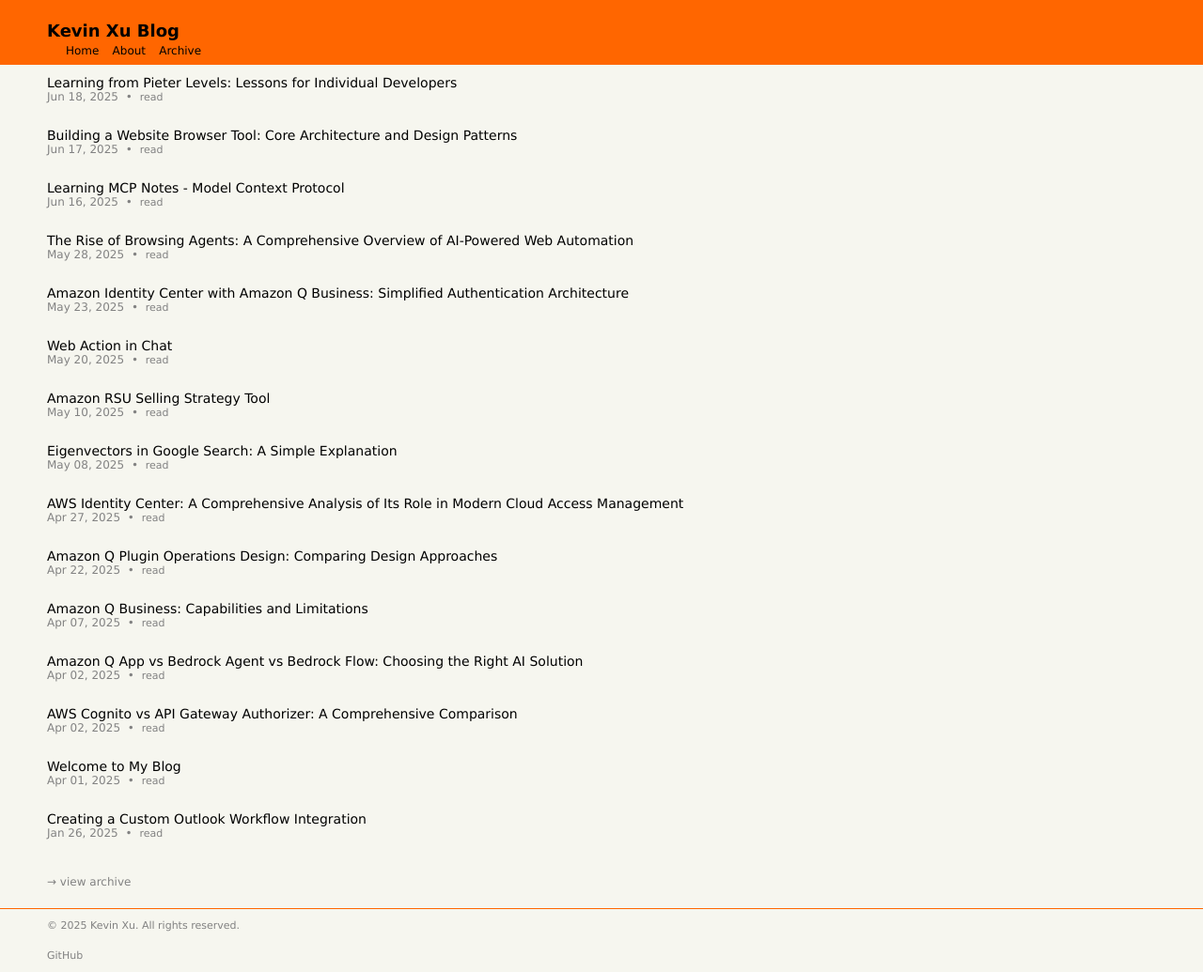
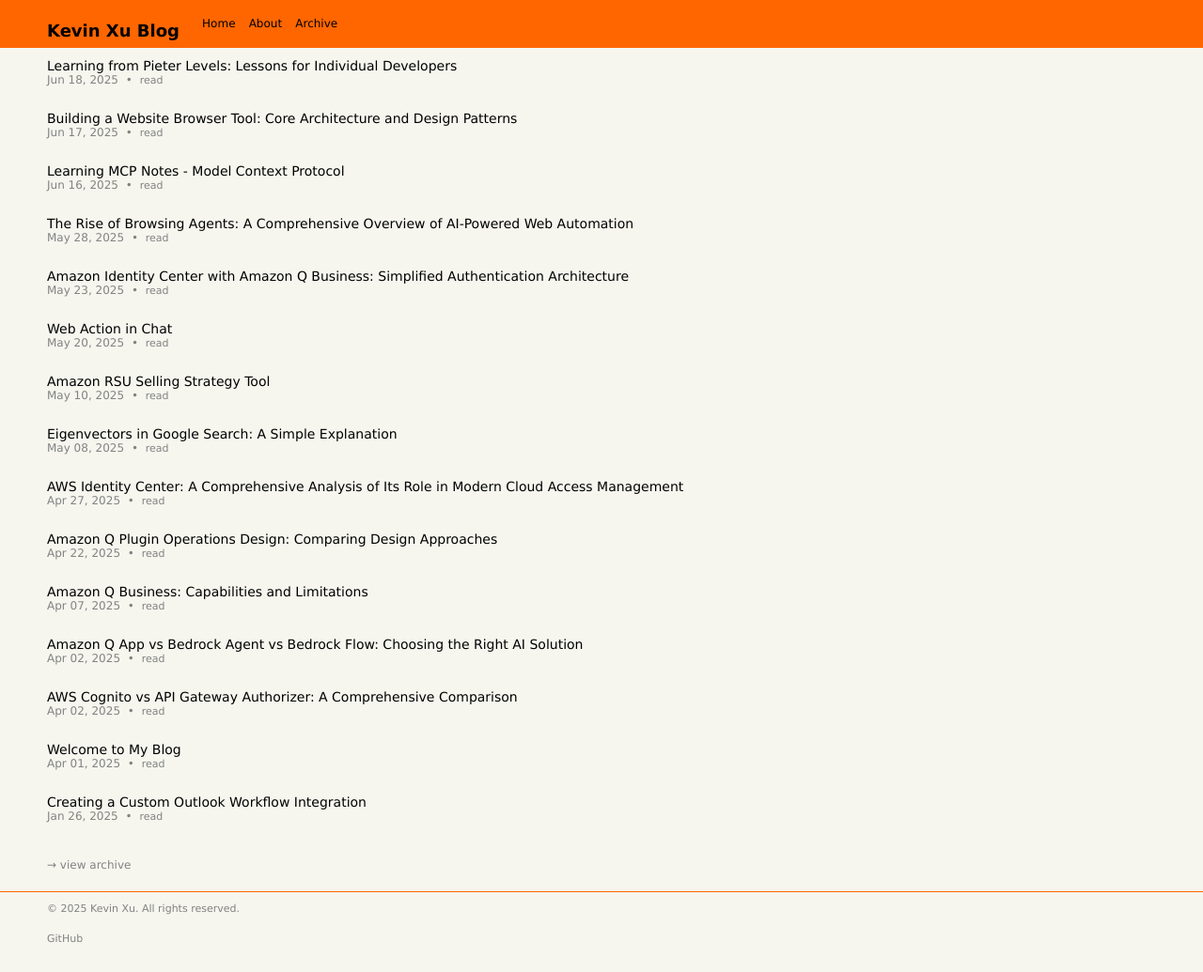
Before and after one commit to JKevinXu/github-blog, a Jekyll site: the page built from index.md, in a window 1280 px wide. Shown: the whole page at 94% size. Built offline with Jekyll 4.4.1, drawn with Linux system fonts in a browser that asks for light colours.

Commit message:
Enhance CSS styles: Add display and vertical alignment properties to links and navigation for improved layout consistency.

```diff
--- a/assets/css/main.css
+++ b/assets/css/main.css
@@ -43,6 +43,8 @@
     font-size: 18px;
     margin-bottom: 0;
     font-weight: bold;
+    display: inline-block;
+    vertical-align: middle;
 }
 
 .site-title a {
@@ -52,6 +54,7 @@
 .site-nav {
     display: inline-block;
     margin-left: 20px;
+    vertical-align: middle;
 }
 
 .site-nav a {
```
